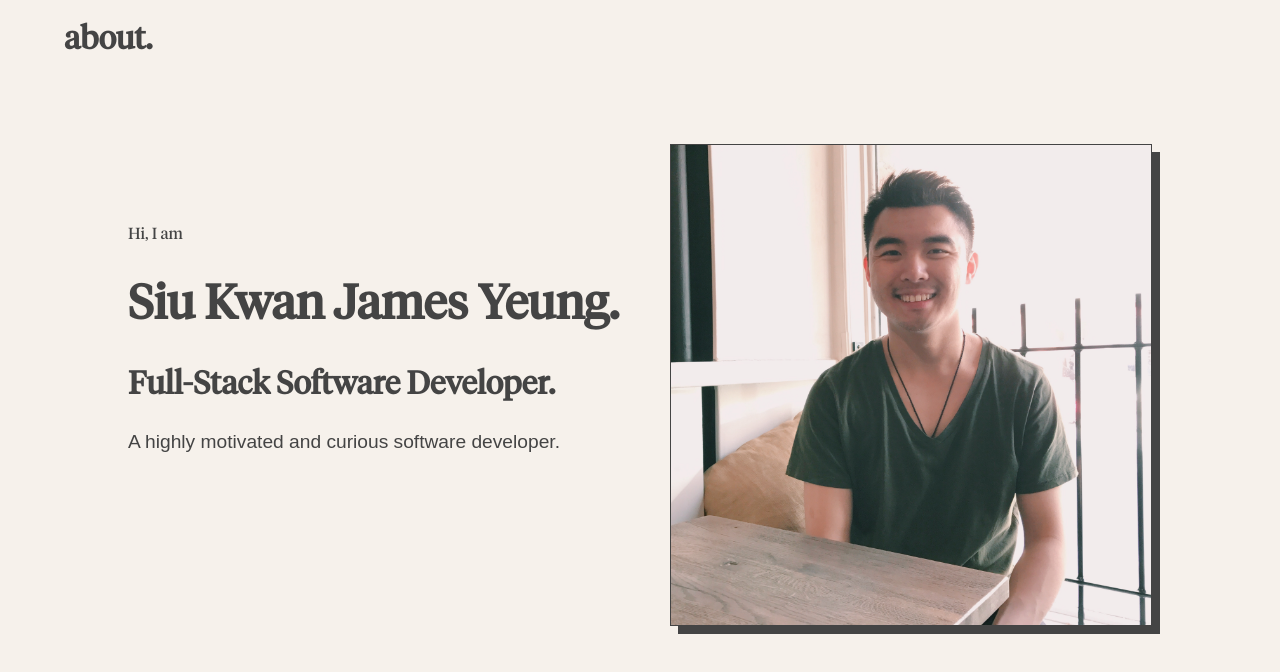
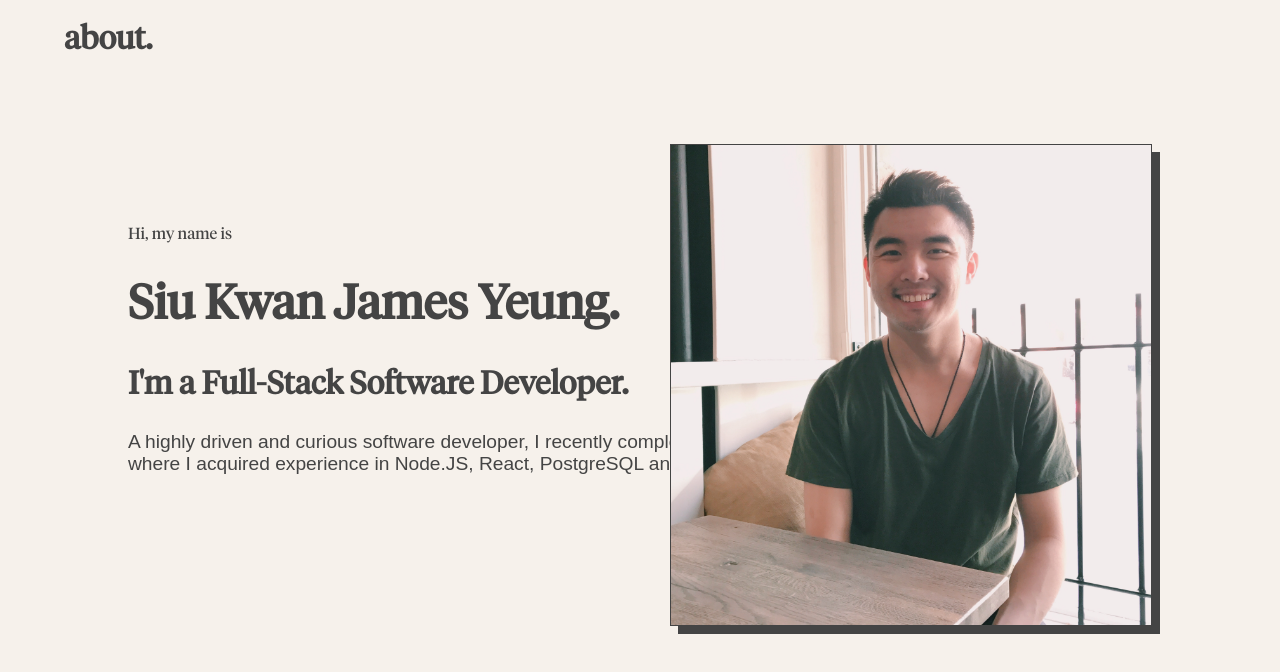
Before and after one commit to OneInfiniteLoops/Portfolio, a React (Create React App) app: page / in a window 1280 px wide. Shown: the top 672 px of the page. Built offline with nearby package versions, Linux system fonts and the light colour scheme.

Commit message:
Edits text in Introduction component

```diff
--- a/src/components/Introduction.jsx
+++ b/src/components/Introduction.jsx
@@ -3,10 +3,14 @@ import Profile from "./Profile";
 const Introduction = () => {
   return (
     <div className="Introduction">
-      <p>Hi, I am</p>
+      <p>Hi, my name is</p>
       <h1>Siu Kwan James Yeung.</h1>
-      <h2>Full-Stack Software Developer.</h2>
-      <h3>A highly motivated and curious software developer.</h3>
+      <h2>I'm a Full-Stack Software Developer.</h2>
+      <h3>
+        A highly driven and curious software developer, I recently completed a
+        coding bootcamp at Northcoders in Manchester where I acquired experience
+        in Node.JS, React, PostgreSQL and more.
+      </h3>
       <Profile />
     </div>
   );
```
